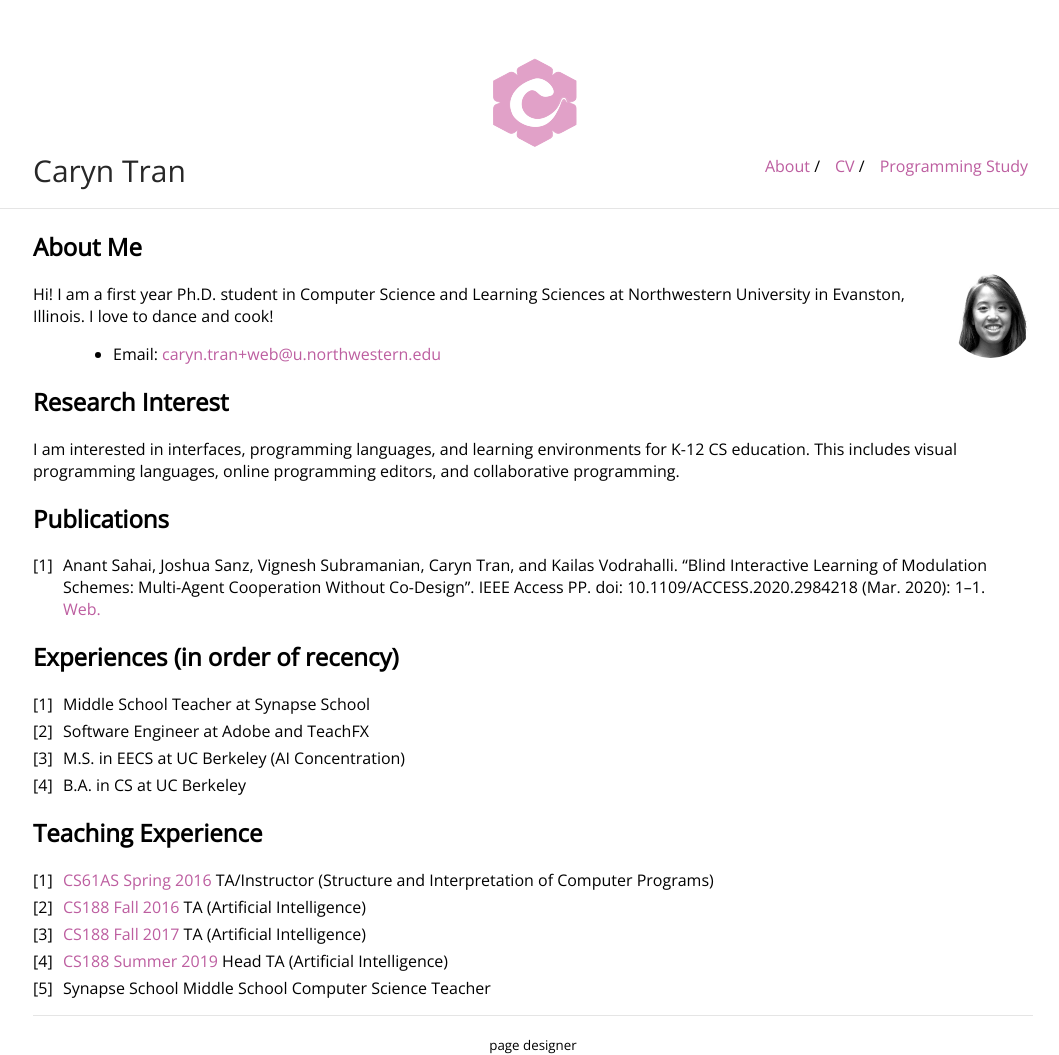
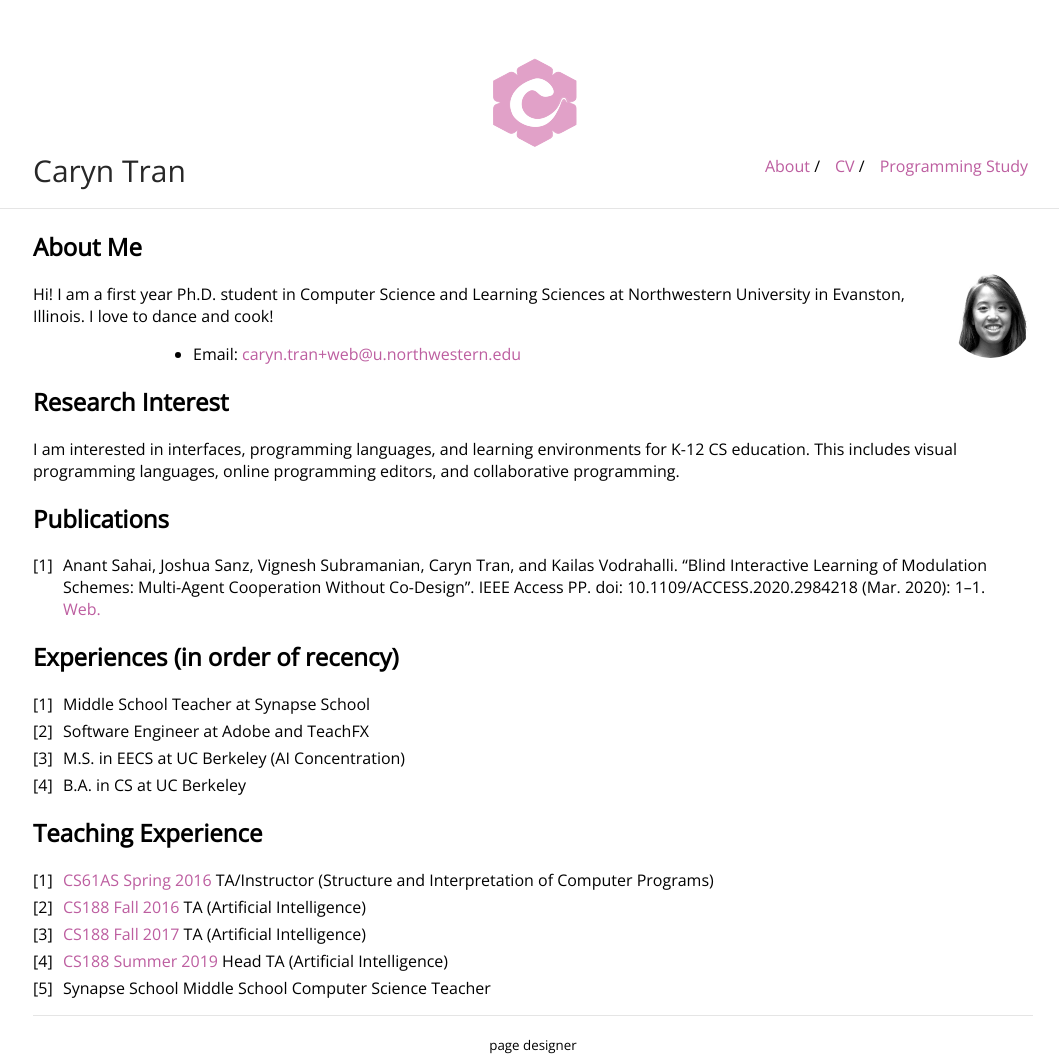
Before and after one commit to carynbear/carynbear.github.io, a Jekyll site: the page built from index.md, in a window 1280 px wide. Shown: the whole page, without its empty margins (107-1166 px from the left). Built offline with Jekyll 4.4.1, drawn with Linux system fonts in a browser that asks for light colours; our own code applies the rules of GitHub Pages for plain Markdown files.

Commit message:
Update typography.scss

```diff
--- a/_sass/typography.scss
+++ b/_sass/typography.scss
@@ -19,7 +19,7 @@
     }
     ul {
         padding: 0px 50px 0 20px;;
-        padding-left:5em;
+        padding-left:10em;
     }
     ol {
         padding: 0 30px 0 30px;
```
